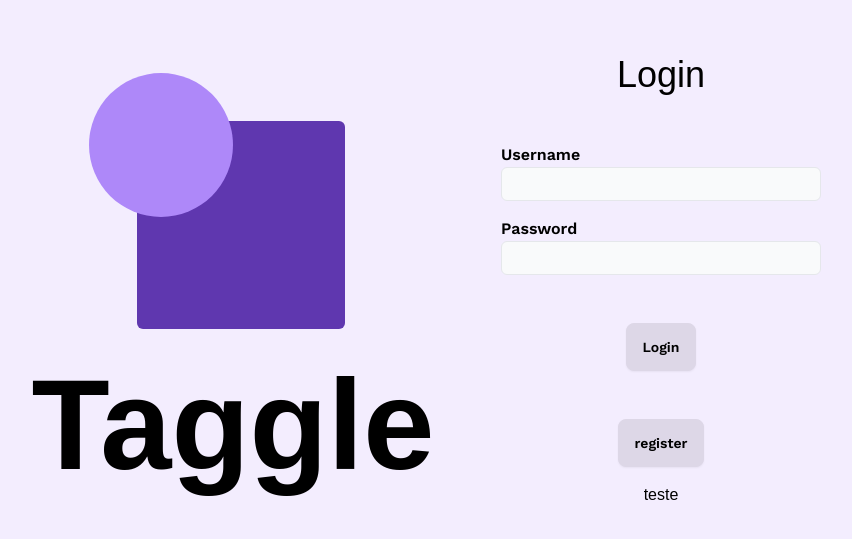
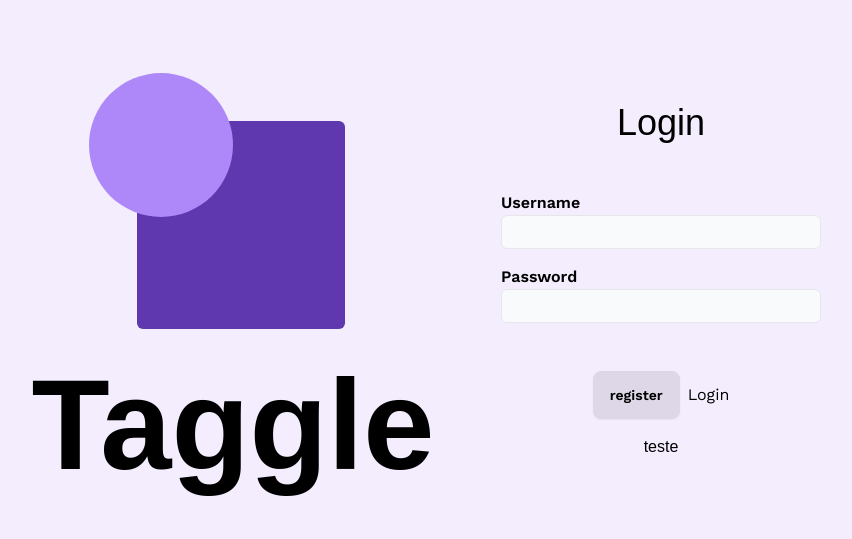
Before and after one commit to gabriel-Koehler/Taggle, a Next.js app: page /Login/Sign-In in a window 1280 px wide. Shown: the part 119-658 px from the top of the page, without its empty margins (183-1035 px from the left). Built offline with nearby package versions, Linux system fonts and the light colour scheme; a web font is replaced by a local one.

Commit message:
now is function right kjkjkjk

```diff
--- a/src/app/Login/Sign-In/page.tsx
+++ b/src/app/Login/Sign-In/page.tsx
@@ -11,11 +11,9 @@ export default function SignIn(){
     const [password, setPassword] = useState()
     function triggerAnimation(): void {
       context?.setCircleScale(60); // Expande o círculo
-      setInterval(()=>{
 
+      setTimeout(() => {
         router.push('/Login/Sign-Up')
-      },700)
-      setTimeout(() => {
         context?.setCircleScale(1); // Reduz o círculo de volta ao original
       }, 900); // Duração de expansão antes de voltar
 
@@ -26,7 +24,9 @@ export default function SignIn(){
          <Input name="Username" textError="um" InputChange={(value) => setUsername(value)}></Input>
          </div>
          <Input name="Password" textError="um" InputChange={(value) => setPassword(value)}></Input>
-       <button className="mt-8 daisybtn">Login</button>
+         <div className="flex gap-2">
            <button className="mt-8 daisybtn" onClick={()=>triggerAnimation()} >register</button>
+       <button className="mt-8 daisybtn-primary">Login</button>
+         </div>
   </>
 }
--- a/src/app/Login/Sign-Up/page.tsx
+++ b/src/app/Login/Sign-Up/page.tsx
@@ -1,27 +1,32 @@
 'use client'
 import Input from "@/app/components/Input";
 import { contextValues } from "@/context/ContextValuesProvider";
+import { useRouter } from "next/navigation";
 import { useContext, useState } from "react";
 
 export default function SignUp(){
   const context=useContext(contextValues);
+    const router=useRouter()
     const [username, setUsername] = useState()
       const [scale, setScale] = useState(1);
   const [password, setPassword] = useState()
     function triggerAnimation(): void {
-    setScale(60); // Expande o círculo
-    setTimeout(() => {
-      setScale(1); // Reduz o círculo de volta ao original
-    }, 900); // Duração de expansão antes de voltar
+      context?.setCircleScale(60); // Expande o círculo
+
+      setTimeout(() => {
+        router.push('/Login/Sign-In')
+        context?.setCircleScale(1); // Reduz o círculo de volta ao original
+      }, 900); // Duração de expansão antes de voltar
+
   }
   return <>
-    <h1 className="text-4xl mb-8">Login</h1>
+    <h1 className="text-4xl mb-8">Register</h1>
         <div className="w-80">
          <Input name="Username" textError="um" InputChange={(value) => setUsername(value)}></Input>
          </div>
          <Input name="Email" textError="um" InputChange={(value) => setPassword(value)}></Input>
          <Input name="Password" textError="um" InputChange={(value) => setPassword(value)}></Input>
          <Input name="Confirm Password" textError="um" InputChange={(value) => setPassword(value)}></Input>
-       <button className="mt-8 daisybtn">Register</button>
+       <button className="mt-8 daisybtn" onClick={()=> triggerAnimation()} >Register</button>
   </>
 }
```
